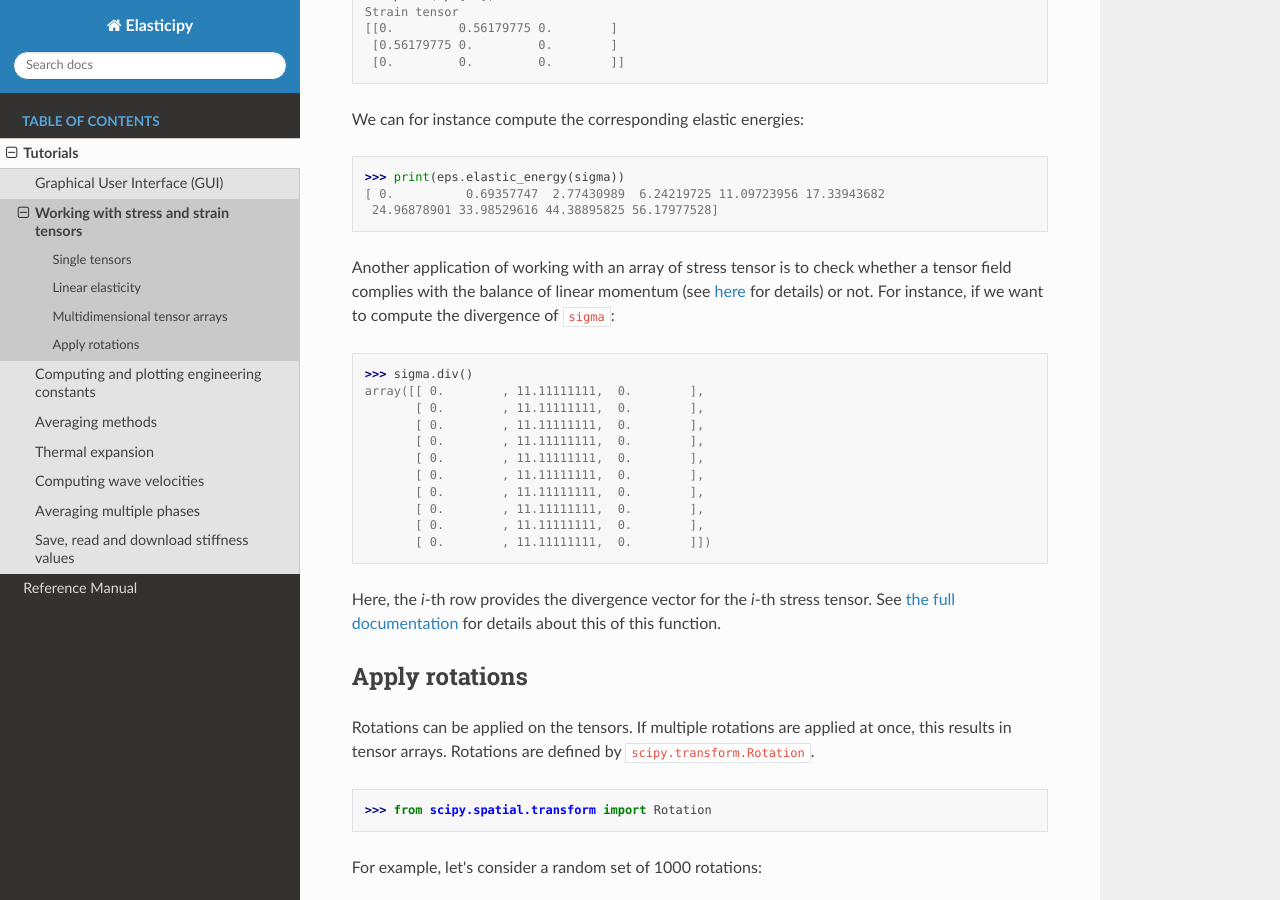
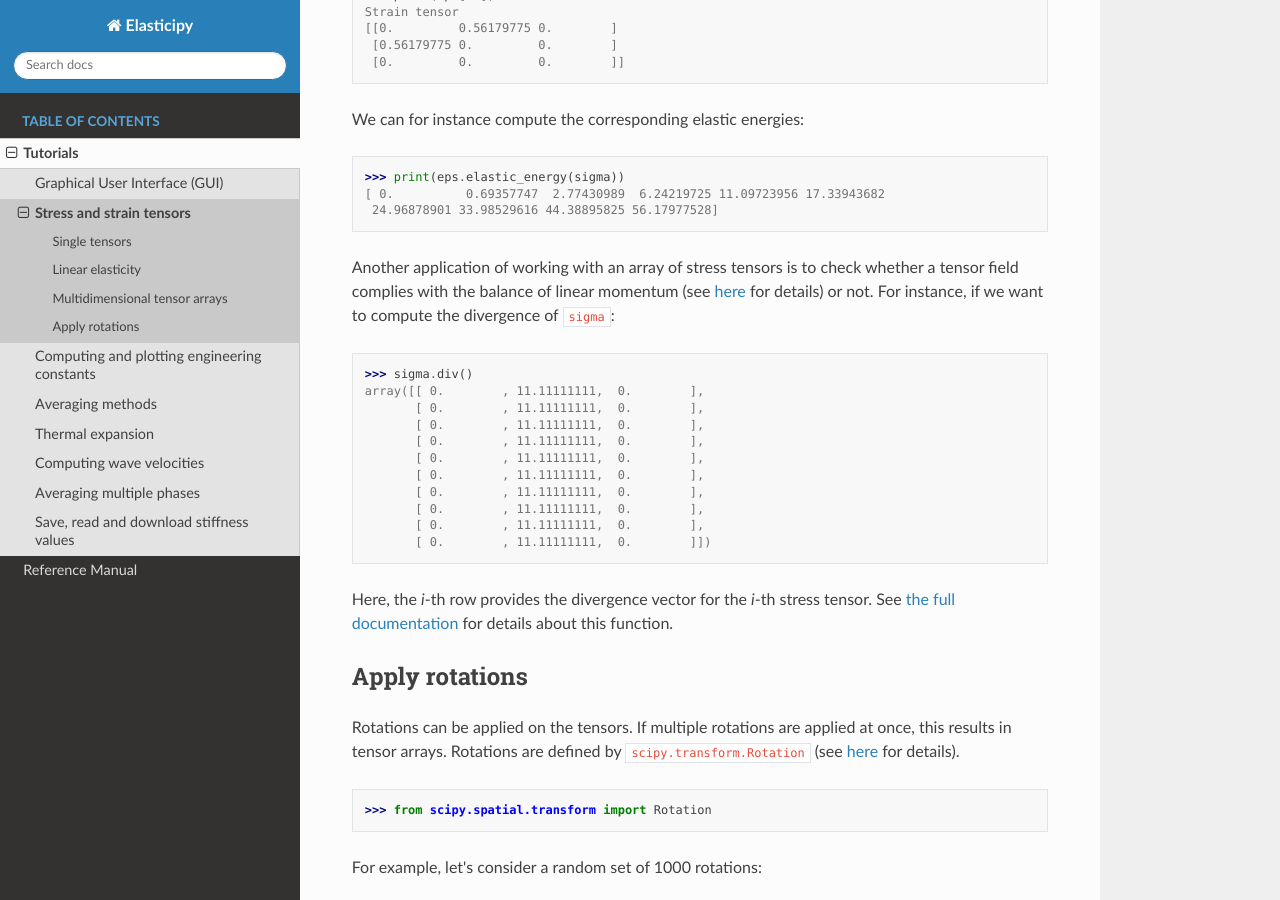
Before and after one commit to DorianDepriester/Elasticipy, a Sphinx documentation site: the page built from docs/source/Tutorials/Tutorial_StressStrain.rst, in a window 1280 px wide and 900 px high, scrolled down 2765 px. Built offline with Sphinx 7.4.7 and the Read the Docs theme 3.1.0, drawn with Linux system fonts in a browser that asks for light colours; some of the changed text lies outside the part shown.

Commit message:
Add link to Rotation documentation

```diff
--- a/docs/source/Tutorials/Tutorial_StressStrain.rst
+++ b/docs/source/Tutorials/Tutorial_StressStrain.rst
@@ -1,5 +1,5 @@
-Working with stress and strain tensors
-======================================
+Stress and strain tensors
+=========================
 
 This tutorial illustrates how we work on strain and stress tensors, and how Elasticipy handles arrays of tensors.
 
@@ -140,7 +140,7 @@ We can for instance compute the corresponding elastic energies:
     [ 0.          0.69357747  2.77430989  6.24219725 11.09723956 17.33943682
      24.96878901 33.98529616 44.38895825 56.17977528]
 
-Another application of working with an array of stress tensor is to check whether a tensor field complies with the
+Another application of working with an array of stress tensors is to check whether a tensor field complies with the
 balance of linear momentum (see `here <https://en.wikiversity.org/wiki/Continuum_mechanics/Balance_of_linear_momentum>`_
 for details) or not. For instance, if we want to compute the divergence of ``sigma``:
 
@@ -158,14 +158,15 @@ for details) or not. For instance, if we want to compute the divergence of ``sig
 
 Here, the *i*-th row provides the divergence vector for the *i*-th stress tensor.
 See `the full documentation <Elasticipy.SecondOrderTensor.html#Elasticipy.SecondOrderTensor.SecondOrderTensor.div>`_ for
-details about this of this function.
+details about this function.
 
 .. _strain_rotations:
 
 Apply rotations
 ---------------
 Rotations can be applied on the tensors. If multiple rotations are applied at once, this results in tensor arrays.
-Rotations are defined by ``scipy.transform.Rotation``.
+Rotations are defined by ``scipy.transform.Rotation``
+(see `here <https://docs.scipy.org/doc/scipy/reference/generated/scipy.spatial.transform.Rotation.html>`_ for details).
 
     >>> from scipy.spatial.transform import Rotation
 
```
